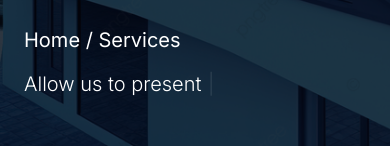
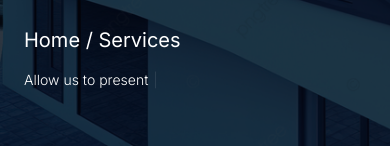
Before and after one commit to TinaTech-Developers/sitiwana_investments, a Next.js app: page /services in a window 390 px wide. Shown: the part 378-538 px from the top of the page. Built offline with nearby package versions, Linux system fonts and the light colour scheme.

Commit message:
today last changes

```diff
--- a/src/app/_components/pageshero.jsx
+++ b/src/app/_components/pageshero.jsx
@@ -24,7 +24,7 @@ function PagesHero({ text, text1, head, subtitle }) {
           <div>
             <span className="w-10 h-56 bg-orange-900"></span>
           </div>
-          <div className="text-xl md:text-xl text-start font-light md:pr-96 text-white mt-4">
+          <div className="text-sm md:text-xl text-start font-light md:pr-96 text-white mt-4">
             <Typewriter
               options={{
                 autoStart: true,
```
